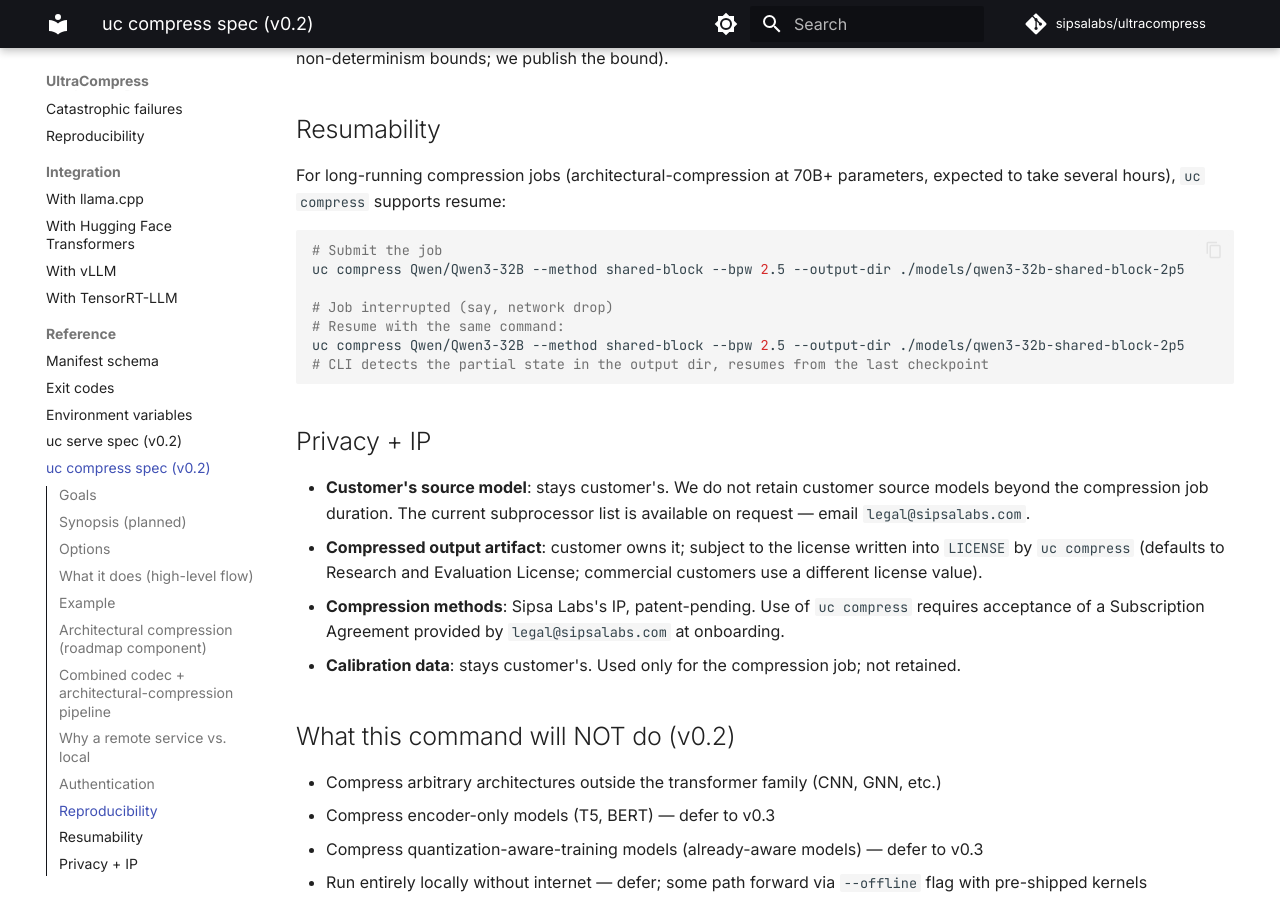
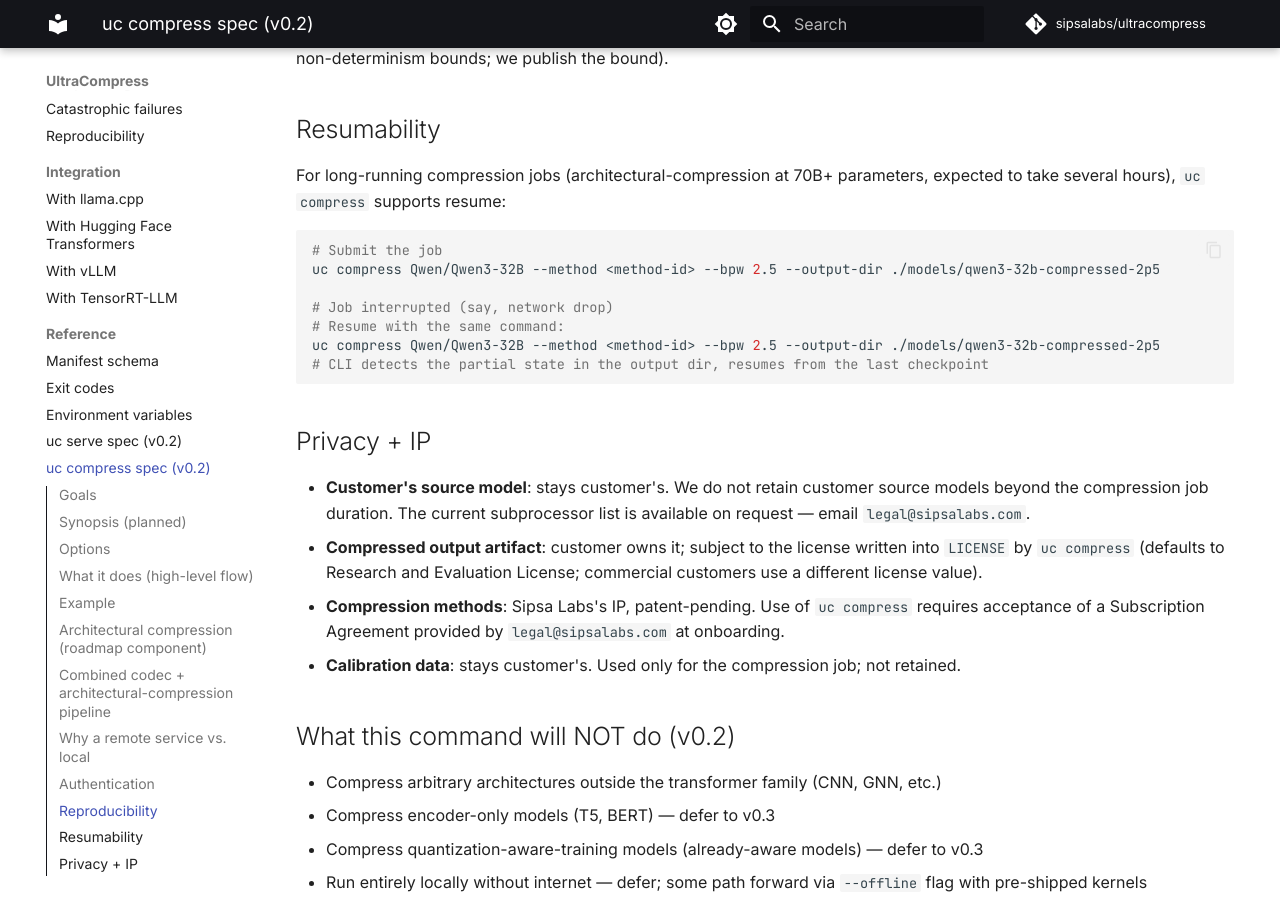
Before and after one commit to sipsalabs/ultracompress, an MkDocs documentation site: the page built from docs/reference/uc-compress-spec.md, in a window 1280 px wide and 900 px high, scrolled down 3551 px. Built offline with MkDocs 1.6.1 and Material for MkDocs 9.7.7, drawn with Linux system fonts in a browser that asks for light colours; comment, search, counter and statistics services are not loaded; some of the changed text lies outside the part shown.

Commit message:
chore(security): scrub leaked internals from docs/reference/uc-compress-spec.md

````diff
--- a/docs/reference/uc-compress-spec.md
+++ b/docs/reference/uc-compress-spec.md
@@ -81,7 +81,7 @@
 Architectural compression is the most aggressive variant; it produces a model with substantially fewer trainable parameters but requires a calibration pass on representative training data.
 
 ```bash
-uc compress Qwen/Qwen3-1.7B --method architectural --output-dir ./models/qwen3-architectural \
+uc compress Qwen/Qwen3-1.7B --method <method-id> --output-dir ./models/qwen3-compressed \
     --calibration-data ./calibration.jsonl
 ```
 
@@ -90,7 +90,7 @@
 ## Combined codec + architectural-compression pipeline
 
 ```bash
-uc compress Qwen/Qwen3-1.7B --method roq+shared-block --output-dir ./models/qwen3-uc-combo
+uc compress Qwen/Qwen3-1.7B --method <method-id> --output-dir ./models/qwen3-uc-combo
 ```
 
 Stacks the roadmap architectural-compression component on top of the shipping codec. Component-by-component breakdown is NDA-gated; reference cohort numbers are at [evidence/matrix.md](../evidence/matrix.md).
@@ -131,11 +131,11 @@
 
 ```bash
 # Submit the job
-uc compress Qwen/Qwen3-32B --method shared-block --bpw 2.5 --output-dir ./models/qwen3-32b-shared-block-2p5
+uc compress Qwen/Qwen3-32B --method <method-id> --bpw 2.5 --output-dir ./models/qwen3-32b-compressed-2p5
 
 # Job interrupted (say, network drop)
 # Resume with the same command:
-uc compress Qwen/Qwen3-32B --method shared-block --bpw 2.5 --output-dir ./models/qwen3-32b-shared-block-2p5
+uc compress Qwen/Qwen3-32B --method <method-id> --bpw 2.5 --output-dir ./models/qwen3-32b-compressed-2p5
 # CLI detects the partial state in the output dir, resumes from the last checkpoint
 ```
 
````
Also changed, not shown: other parts of docs/reference/uc-compress-spec.md (+1 -1 lines).
